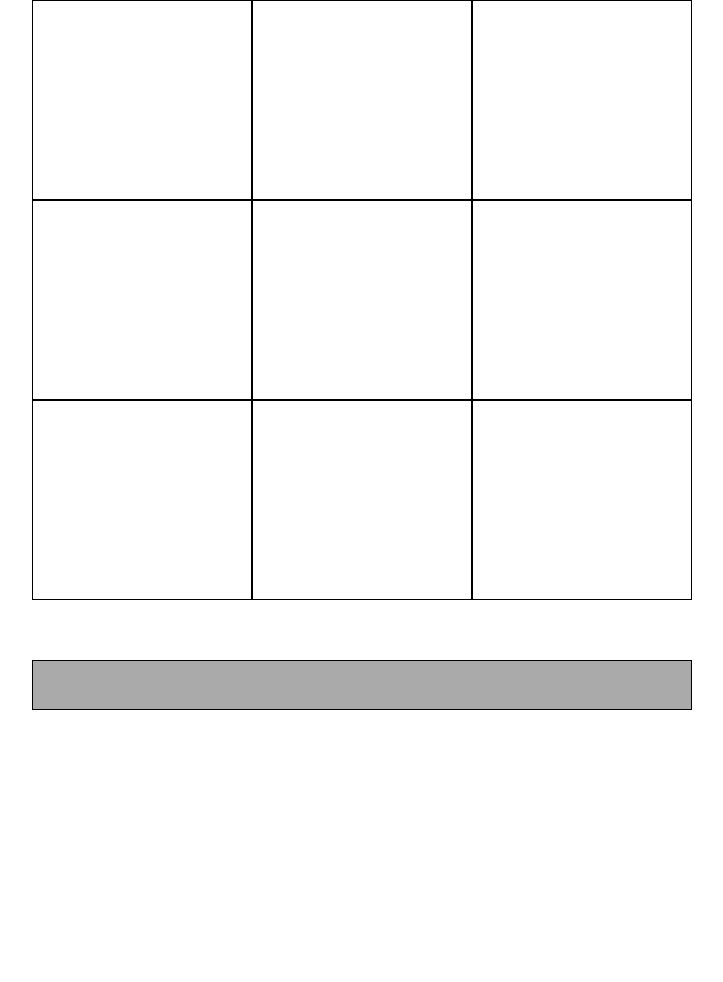
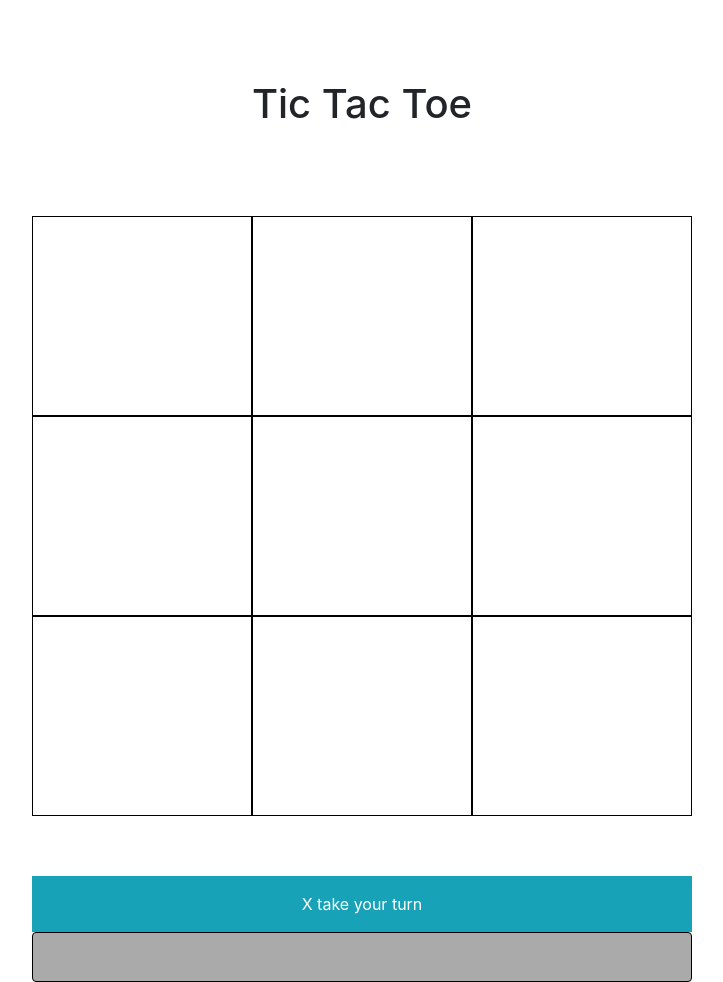
Before and after one commit to lizcramerfox/tictactoe-client, a website built with webpack: page index.html in a window 1280 px wide. Shown: the whole page, without its empty margins (278-1001 px from the left). Before the commit the page ends 800 px from the top, so only its background shows below. Built offline with nearby package versions, Linux system fonts and the light colour scheme.

Commit message:
Begin setting up Message Alerts for user

```diff
--- a/assets/scripts/app.js
+++ b/assets/scripts/app.js
@@ -10,4 +10,5 @@ const gameEvents = require('./events')
 
 $(() => {
   $('.box').on('click', gameEvents.selectBox)
+  gameEvents.resetBoard()
 })
--- a/assets/scripts/events.js
+++ b/assets/scripts/events.js
@@ -5,10 +5,9 @@
 // ADD LATER (double-check filepath - this is copied from jquery-ajax-crud training)
 // const getFormFields = require('./../../../lib/get-form-fields')
 
-const gameboard = [null, null, null, null, null, null, null, null, null]
+let gameboard
+let currentPlayer
 
-// USER SELECTS & MARKS UP BOARD w/ MARKERS
-let currentPlayer = 'X'
 // Make a function that selects a box when the user clicks it
 const selectBox = function(event) {
   // check if the board has a winner
@@ -18,30 +17,27 @@ const selectBox = function(event) {
   // let player make a move
   const selectedBox = event.target
   const boxId = event.target.id
-  if (gameboard[boxId] === null) {
-    gameboard[boxId] = currentPlayer
-  }
-  const selectedBoxText = $(selectedBox).text() // '' , 'X', 'O'
-  // if space is empty then add play
-  if (selectedBoxText !== '') {
+  if (gameboard[boxId] !== null) {
     console.log('box has already been taken')
     return
   }
-  // add current player's marker to board
-  $(selectedBox).text(currentPlayer)
+  placeMarker(currentPlayer, boxId, selectedBox)
 
   if (isWinner()) {
     console.log(currentPlayer + ' wins')
   } else if (isDraw()) {
     console.log('game over - draw')
   } else {
-    if (currentPlayer === 'X') {
-      currentPlayer = 'O'
-    } else {
-      currentPlayer = 'X'
-    }
+    switchPlayer()
   }
 }
+
+const resetBoard = function() {
+  gameboard = [null, null, null, null, null, null, null, null, null]
+  currentPlayer = ''
+  switchPlayer()
+}
+
 
 // CHECK FOR WINNER:
 // Pass the array through a function to check if:
@@ -73,6 +69,22 @@ const isDraw = function() {
   )
 }
 
+const switchPlayer = function() {
+  if (currentPlayer !== 'X') {
+    currentPlayer = 'X'
+  } else {
+    currentPlayer = 'O'
+  }
+  console.log(currentPlayer + ' is current player')
+  $('#current-player').text(currentPlayer + ' take your turn')
+}
+
+const placeMarker = function(currentPlayer, boxId, selectedBox) {
+  gameboard[boxId] = currentPlayer
+  $(selectedBox).text(currentPlayer)
+}
+
 module.exports = {
-  selectBox
+  selectBox,
+  resetBoard
 }
--- a/assets/styles/index.scss
+++ b/assets/styles/index.scss
@@ -1,4 +1,9 @@
 @import '~bootstrap/scss/bootstrap';
+
+h1 {
+  text-align: center;
+  padding: 2em 0;
+}
 
 .container {
   width: 660px;
@@ -21,3 +26,11 @@
   font-size: 1.5em;
   text-align: center;
 }
+
+#current-player {
+  margin: 0 auto;
+  text-align: center;
+  width: 660px;
+  padding: 1em 0;
+  color: #fff;
+}
--- a/index.html
+++ b/index.html
@@ -12,7 +12,11 @@
       <script src="public/application.js" type="text/javascript" charset="utf-8" defer></script>
     </head>
     <body>
-      <div class="container">
+      <header>
+        <h1>Tic Tac Toe</h1>
+      </header>
+
+      <div class="gameboard container">
         <div class="row">
           <div class="col-4 box" id="0"></div>
           <div class="col-4 box" id="1"></div>
@@ -29,6 +33,10 @@
           <div class="col-4 box" id="8"></div>
         </div>
       </div>
-      <div id="message"></div>
+
+      <div class="bg-info" id="current-player"></div>
+
+      <div class="alert alert-warning" role="alert" id="message"></div>
+
     </body>
 </html>
--- a/package.json
+++ b/package.json
@@ -7,6 +7,7 @@
     "content": "CC­BY­NC­SA 4.0"
   },
   "dependencies": {
+    "@popperjs/core": "^2.1.1",
     "babel-polyfill": "^6.26.0",
     "bootstrap": "^4.1.2",
     "jquery": "^3.3.1",
```
Also changed, not shown: 2 other files.
